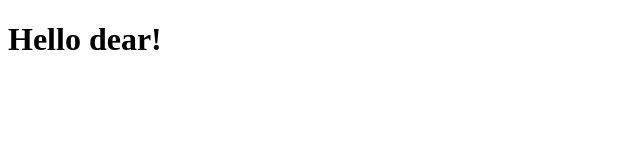
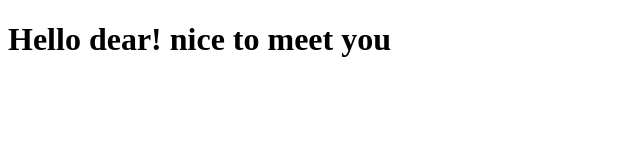
Before and after one commit to nisargpatil05/coursera-test, a plain HTML site: page site/index.html in a window 1280 px wide. Shown: the whole page, without its empty margins (0-640 px from the left). Drawn offline with Linux system fonts and the light colour scheme.

Commit message:
small addition to our page content

```diff
--- a/site/index.html
+++ b/site/index.html
@@ -4,6 +4,6 @@
 	<title>Hello Coursera!</title>
 </head>
 <body>
-<h1>Hello dear!</h1>
+<h1>Hello dear! nice to meet you</h1>
 </body>
 </html>
```
